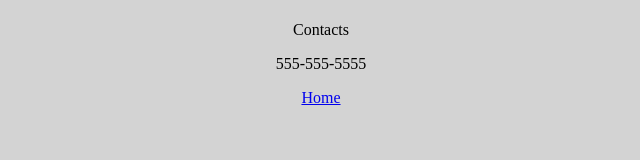
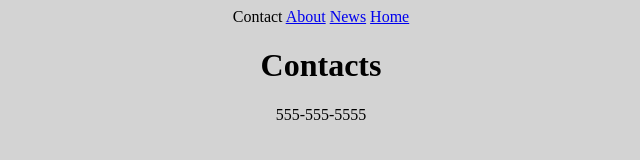
Before and after one commit to ajproanimator/MyFirstWebsite, a plain HTML site: page contact.html in a window 1280 px wide. Shown: the whole page, without its empty margins (319-959 px from the left). Drawn offline with Linux system fonts and the light colour scheme.

Commit message:
Working Linksd

```diff
--- a/contact.html
+++ b/contact.html
@@ -1,22 +1,33 @@
 <!DOCTYPE html>
 <html>
+
   <head>
  <title>
  Contacts
  </title>
  </head>
+
  <body style="background-color: lightgray;">
-  <h1>
+  <div a href="contact.html" style="text-align: center">Contact</a>
+    <a href="url" style="text-align: center">About</a>
+    <a href="url" style="text-align: center">News</a>
+    <a href="index.html" style="text-align: center">Home</a></div>
 
+
+    <h1 style="text-align:center;">
+      Contacts
     </h1>
-  <p style="text-align: center;">
-    Contacts
-  </p>
+
+
+
     <p style="text-align: center;">
       555-555-5555
     </p>
-  <p style="text-align: center;">
-    <a href="index.html" style="text-align: center">Home</a>
-  </p>
+
+
+
+
+
+
          </body>
   </html>
```
Lines whose indentation alone changed are shown as unchanged.
